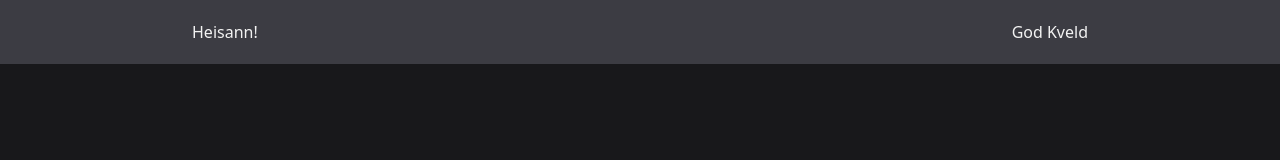
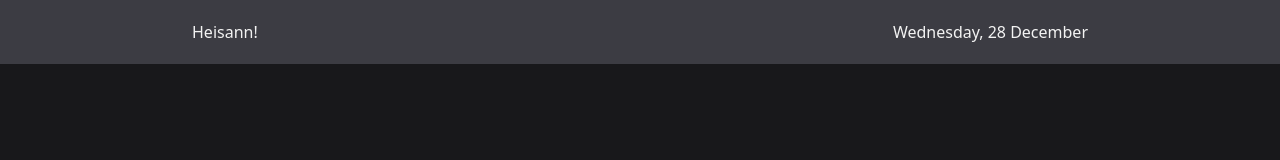
Before and after one commit to ErikMLysfjord/personal-page, a Next.js app: page / in a window 1280 px wide. Shown: the top 160 px of the page. Built offline with nearby package versions, Linux system fonts and the light colour scheme.

Commit message:
feat: display date

```diff
--- a/components/Navbar.tsx
+++ b/components/Navbar.tsx
@@ -12,7 +12,7 @@ function Navbar() {
     >
       <div className='flex flex-row align-middle justify-between lg:max-w-4xl mx-auto'>
         <p>Heisann!</p>
-        <div>{wish}</div>
+        <div>{date}</div>
       </div>
     </div>
   );
```
